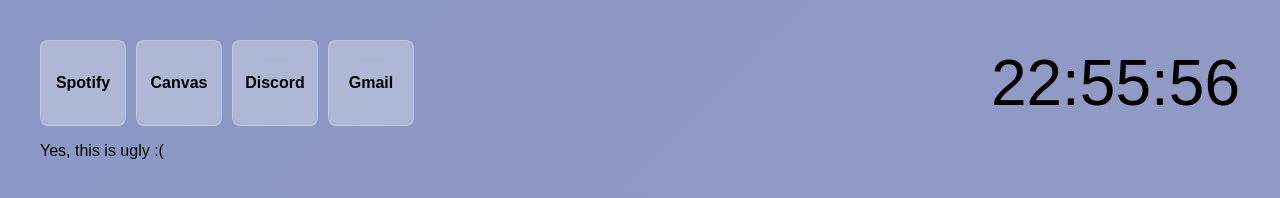
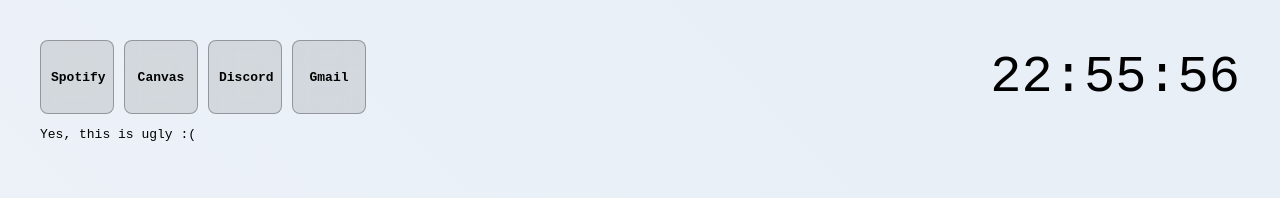
Before and after one commit to Excigma/excigma.github.io, a plain HTML site: page newtab.html in a window 1280 px wide. Drawn offline with Linux system fonts and the light colour scheme.

Commit message:
feat: tweak colors, font and make clock start to the second

```diff
--- a/newtab.html
+++ b/newtab.html
@@ -8,25 +8,16 @@
 	<style>
 		body {
 			margin: 0;
-			font-family: Arial, sans-serif;
+			font-family: monospace;
 			display: flex;
 			flex-direction: column;
 			justify-content: space-between;
 			min-height: 100vh;
-			background-color: #e5e5f7;
 			opacity: 0.8;
-			background-color: #17002d;
 			opacity: 1;
-			background: linear-gradient(-45deg, #b5a6c2, #8b98c5);
+			background: linear-gradient(45deg, #f3f7fb, #dee7f1);
 			background-size: 400% 400%;
 			color: black;
-		}
-
-		@media (prefers-color-scheme: dark) {
-			body {
-				background: linear-gradient(-45deg, #0e1230, #2c233e);
-				color: white;
-			}
 		}
 
 		.content {
@@ -54,8 +45,8 @@
 			font-weight: bold;
 			transition: background-color 0.3s;
 			backdrop-filter: blur(10px);
-			background-color: rgba(255, 255, 255, 0.3);
-			border: 1px solid rgba(255, 255, 255, 0.2);
+			background-color: rgba(0, 0, 0, 0.1);
+			border: 1px solid rgba(0, 0, 0, 0.3);
 			color: inherit;
 			text-align: center;
 			align-content: center;
@@ -64,8 +55,26 @@
 		}
 
 		.bookmark:hover {
-			background-color: rgba(255, 255, 255, 0.4);
+			background-color: rgba(0, 0, 0, 0.2);
 		}
+
+
+		@media (prefers-color-scheme: dark) {
+			body {
+				background: linear-gradient(45deg, #121415, #1f2326);
+				color: white;
+			}
+
+			.bookmark {
+				background-color: rgba(255, 255, 255, 0.3);
+				border: 1px solid rgba(255, 255, 255, 0.2);
+			}
+
+			.bookmark:hover {
+				background-color: rgba(255, 255, 255, 0.4);
+			}
+		}
+
 
 		.clock {
 			font-size: 4em;
@@ -108,6 +117,11 @@
 
 		setInterval(updateClock, 1000);
 		updateClock();  // Initial call to set the clock immediately
+		setTimeout(() => {
+			setInterval(updateClock, 1000);
+
+			// Start on the second
+		}, 1000 - Date.now() % 1000);
 	</script>
 </body>
 
```
